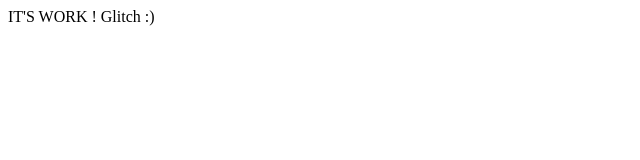
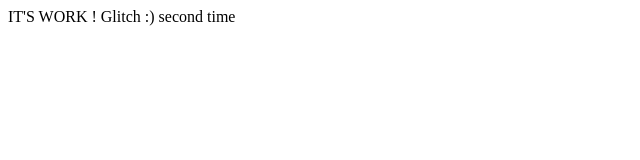
Before and after one commit to Triloworld/neighbour, a Nuxt app: page / in a window 1280 px wide. Shown: the top 160 px of the page, without its empty margins (0-640 px from the left). Built offline with nearby package versions, Linux system fonts and the light colour scheme.

Commit message:
Glitch config test

```diff
--- a/pages/index.vue
+++ b/pages/index.vue
@@ -1,7 +1,7 @@
 <template>
   <div class="flex flex-col w-full m-auto">
     IT'S WORK !
-    Glitch :)
+    Glitch :) second time
   </div>
 </template>
 
```
